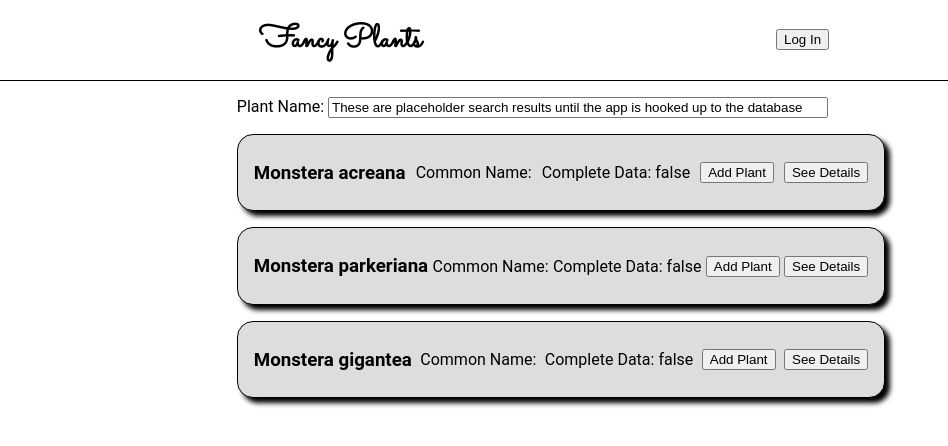
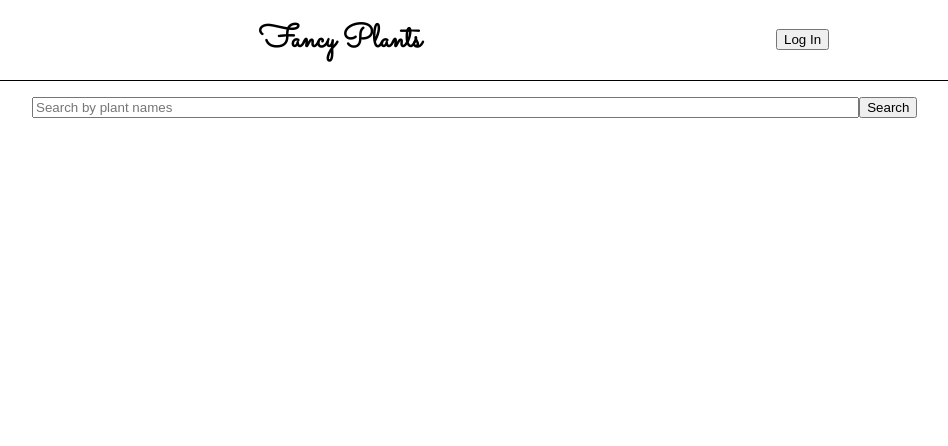
Before and after one commit to pmnord/plant-management-react-capstone-client, a React (Create React App) app: page /plant-search in a window 1280 px wide. Shown: the top 446 px of the page, without its empty margins (96-1044 px from the left). Built offline with nearby package versions, Linux system fonts and the light colour scheme.

Commit message:
A user can search plants and get plant details

```diff
--- a/src/components/PlantCard/PlantCard.js
+++ b/src/components/PlantCard/PlantCard.js
@@ -6,13 +6,13 @@ export default function Garden(props) {
         <div className='plant-card'>
             <div className='plant-card__header'>
                 <h3>{props.plant.scientific_name}</h3>
+                <button>Delete</button>
                 <img src={props.plant.image} />
                 {props.plant.common_name ? <p>"{props.plant.common_name}"</p> : null}
                 {/* <p>"{props.plant.common_name}"</p> */}
             </div>
-            <p>Duration: {props.plant.duration}</p>
             <div className="flex">
-                <p>Watered: {props.plant.last_watered}</p>
+                <p>Watered: {props.plant.watered_date}</p>
                 <svg onClick={() => props.updateWatered(props.idx)} className="clickable" width="24" height="24" viewBox="0 0 24 24" fill="none" xmlns="http://www.w3.org/2000/svg">
                     <path d="M4 4V9H4.58152M19.9381 11C19.446 7.05369 16.0796 4 12 4C8.64262 4 5.76829 6.06817 4.58152 9M4.58152 9H9M20 20V15H19.4185M19.4185 15C18.2317 17.9318 15.3574 20 12 20C7.92038 20 4.55399 16.9463 4.06189 13M19.4185 15H15" stroke="#4A5568" strokeWidth="2" strokeLinecap="round" strokeLinejoin="round" />
                 </svg>
--- a/src/components/PlantDetails/PlantDetails.js
+++ b/src/components/PlantDetails/PlantDetails.js
@@ -1,78 +1,75 @@
 import React from 'react'
 import { Link } from 'react-router-dom'
+import config from '../../config'
 
 export default class PlantDetails extends React.Component {
     constructor(props) {
         super(props)
         this.state = {
-            id: "",
-            common_name: "",
-            scientific_name: "",
-            genus: "",
-            duration: "",
-            image: "",
-            note: '',
+            error: null,
+            details: {},
+            images: [],
         }
     }
 
     componentDidMount = () => {
-        const dummyData = [
-            {
-                "scientific_name": "Monstera parkeriana",
-                "id": 224080,
-                "common_name": null,
-                image: "https://upload.wikimedia.org/wikipedia/commons/b/b3/Monstera_deliciosa_flower.jpg",
-                genus: "Monstera",
-                duration: "Perennial",
-                note: '',
-            },
-            {
-                "scientific_name": "Monstera gigantea",
-                "id": 221918,
-                "common_name": null,
-                image: 'https://upload.wikimedia.org/wikipedia/commons/2/2e/Monstera_deliciosa2.jpg',
-                genus: "Monstera",
-                duration: "Perennial",
-                note: '',
-            },
-            {
-                id: "222225",
-                common_name: "",
-                scientific_name: "Monstera acreana",
-                genus: "Monstera",
-                duration: "Perennial",
-                image: "https://upload.wikimedia.org/wikipedia/commons/f/fe/Monstera_deliciosa1281872728.jpg",
-                note: ''
-            },
-        ];
+        console.log(this.props.router, this.props.router.match.params.plant_id)
+        const trefle_id = this.props.router.match.params.plant_id
 
-        const routeParams = this.props.router.match.params.plant_id;
+        fetch(`${config.API_ENDPOINT}/plant/${trefle_id}`)
+            .then(res =>
+                (!res.ok)
+                    ? res.json().then(e => Promise.reject(e))
+                    : res.json()
+            )
+            .then(data => {
+                console.log(data)
+                const details = {
+                    scientific_name: data.scientific_name,
+                    common_name: data.common_name,
+                    class: data.class.name,
+                    order: data.order.name,
+                    family: data.family.name,
+                    family_common_name: data.family_common_name,
+                    genus: data.genus.name,
+                    duration: data.duration,
+                    shade_tolerance: data.main_species.growth.shade_tolerance,
+                    drought_tolerance: data.main_species.growth.drought_tolerance,
+                    flower_color: data.main_species.flower.color,
+                }
 
-        dummyData.forEach(obj => {
-            if (obj.id == routeParams) {
-                this.setState({ ...obj })
-            }
-        })
+                this.setState({
+                    details,
+                    images: data.images,
+                })
+            })
+            .catch(res => this.setState({ error: res.error }))
     }
 
-
+    labelize(str) {
+        let newStr = str.replace('_', ' ')
+        newStr = newStr.charAt(0).toUpperCase() + newStr.slice(1)
+        return newStr
+    }
 
     render() {
         return (
             <div className='plant-details'>
-                <Link to="/plant-search">Back to Search Results</Link>
-                <div>
-                    <img src={this.state.image}></img>
-                    <div>
-                        <p>Scientific Name: {this.state.scientific_name}</p>
-                        <p>Common Name: {this.state.common_name}</p>
-                        <p>Genus: {this.state.genus}</p>
-                        <p>Duration: {this.state.duration}</p>
+                <Link to='/plant-search'>Back to Search</Link>
+                <div className="plant-details__innerdiv">
+                    <div className="plant-details__images">
+                        {this.state.images.map(image => <img src={image.url} />)}
                     </div>
-                    <button onClick={() => {
-                        this.props.addPlant({ ...this.state })
-                        this.props.router.history.push('/garden/dunder')
-                    }}>Add to my Garden</button>
+                    <div className="plant-details__details">
+                        {Object.entries(this.state.details).map(detail =>
+                            <p><strong>{this.labelize(detail[0])}: </strong>{detail[1]}</p>
+                        )}
+                        <a target="_blank" href={`https://en.wikipedia.org/wiki/${this.state.scientific_name}`}><p>Wikipedia</p></a>
+                        <button onClick={() => {
+                            this.props.addPlant({ ...this.state })
+                            this.props.router.history.push('/garden/dunder')
+                        }}>Add to My Garden</button>
+                    </div>
                 </div>
             </div>
         )
--- a/src/components/PlantSearch/PlantSearch.js
+++ b/src/components/PlantSearch/PlantSearch.js
@@ -1,60 +1,66 @@
 import React from 'react'
-import { Link } from 'react-router-dom'
+import PlantSearchListItem from '../PlantSearchListItem/PlantSearchListItem'
+import config from '../../config'
 
 export default class PlantSearch extends React.Component {
     constructor(props) {
         super(props);
         this.state = {
-            searchResults: [
-                {
-                    "slug": "monstera-acreana",
-                    "scientific_name": "Monstera acreana",
-                    "link": "http://trefle.io/api/plants/222225",
-                    "id": 222225,
-                    "complete_data": false,
-                    "common_name": null
-                },
-                {
-                    "slug": "monstera-parkeriana",
-                    "scientific_name": "Monstera parkeriana",
-                    "link": "http://trefle.io/api/plants/224080",
-                    "id": 224080,
-                    "complete_data": false,
-                    "common_name": null
-                },
-                {
-                    "slug": "monstera-gigantea",
-                    "scientific_name": "Monstera gigantea",
-                    "link": "http://trefle.io/api/plants/221918",
-                    "id": 221918,
-                    "complete_data": false,
-                    "common_name": null
-                },
-            ]
+            error: null,
+            searchResults: [],
         }
+    }
+
+    handleSearchSubmit = e => {
+        e.preventDefault();
+        this.setState({ error: null })
+
+        const query =  e.target.plant_search.value;
+
+        fetch(`${config.API_ENDPOINT}/plant?q=${query}`)
+        .then(res =>
+            (!res.ok)
+                ? res.json().then(e => Promise.reject(e))
+                : res.json()
+        )
+        .then(results =>
+            this.setState({ searchResults: results})
+        )
+        .catch(res => {
+            this.setState({ error: res.error })
+        })
     }
 
     render() {
         return (
             <section className="plant-search">
-                <form>
-                    <label>Plant Name: </label>
-                    <input className="plant-search__search-input" type="text" value="These are placeholder search results until the app is hooked up to the database" />
+                <form onSubmit={this.handleSearchSubmit}>
+                    <label htmlFor="plant_search" hidden>Plant Name</label>
+                    <input
+                        className="plant-search__search-input"
+                        name="plant_search"
+                        type="text"
+                        placeholder="Search by plant names"
+                    />
+                    <button>Search</button>
                 </form>
+                <p className="error">
+                    {this.state.error
+                        ? this.state.error
+                        : null
+                    }
+                </p>
 
                 <ul className="plant-search__search-results">
                     {this.state.searchResults.map((result, idx) => {
                         return (
-                            // Let's make this its own component called PlantSearchListItem
-                            <Link to={`/plant/${result.id}`} key={idx}>
-                                <li className="plant-search__list-item">
-                                    <h3><strong>{result.scientific_name}</strong></h3>
-                                    <p>Common Name: {result.common_name || ''}</p>
-                                    <p>Complete Data: {String(result.complete_data)}</p>
-                                    <button>Add Plant</button>
-                                    <button>See Details</button>
-                                </li>
-                            </Link>
+                            <PlantSearchListItem
+                                key={idx}
+                                trefle_id={result.id}
+                                scientific_name={result.scientific_name}
+                                common_name={result.common_name}
+                                complete_data={result.complete_data}
+                            />
                         )
                     })}
                 </ul>
--- /dev/null
+++ b/src/components/PlantSearchListItem/PlantSearchListItem.js
@@ -0,0 +1,20 @@
+import React from 'react'
+import { Link } from 'react-router-dom'
+
+export default function PlantSearchListItem(props) {
+
+    return (
+        <li className="plant-search__list-item">
+            <h3><strong>{props.scientific_name}</strong></h3>
+            {props.common_name
+                ? <p>"{props.common_name || ''}"</p>
+                : null
+            }
+            <button>Add Plant</button>
+            {props.complete_data
+                ? <Link to={`/plant/${props.trefle_id}`}><button>Plant Details</button></Link>
+                : null
+            }
+        </li>
+    )
+}
--- a/src/index.css
+++ b/src/index.css
@@ -158,12 +158,9 @@ iframe {
   color: black;
 }
 
-.plant-details img {
-  height: 20em;
-}
 
 .plant-search {
-  width: 60%;
+  width: 100%;
 }
 
 .plant-search__search-input {
@@ -171,12 +168,31 @@ iframe {
 }
 
 .plant-details {
-  width: 60%;
+  width: 80%;
 }
 
-.plant-details div {
-  margin: 1em auto;
-  text-align: center;
+.plant-details__innerdiv {
+  display: flex;
+  justify-content: center;
+}
+
+.plant-details__images {
+  display: flex;
+  flex-wrap: wrap;
+  width: 40%;
+  margin-right: 2em;
+  justify-content: flex-end;
+}
+
+.plant-details img {
+  height: 10em;
+  border: solid 1px black;
+  border-radius: 5px;
+  margin: 0.2em;
+}
+
+.plant-details__details {
+  text-align: left;
 }
 
 .demo-banner {
--- a/src/services/api-service.js
+++ b/src/services/api-service.js
@@ -2,16 +2,17 @@ import TokenService from './token-service'
 import config from '../config'
 
 const ApiService = {
-    getUserPlants(id) {
+    getUserPlants() {
         return fetch(`${config.API_ENDPOINT}/garden/`, {
             headers: {
                 'Authorization': `Bearer ${TokenService.getToken()}`
             }
         })
         .then(res => {
-            if (!res.ok) {return res.json.then(err => Promise.reject(err))} // Come back to
+            if (!res.ok) {return res.json.then(err => Promise.reject(err))} // Review
             return res.json();
         })
+        .then(data => data)
     },
 }
 
```
Also changed, not shown: src/components/App/App.js (+1 -6 lines), src/components/Garden/Garden.js (+31 -1 lines), src/components/Header/Header.js (+6 -1 lines).
